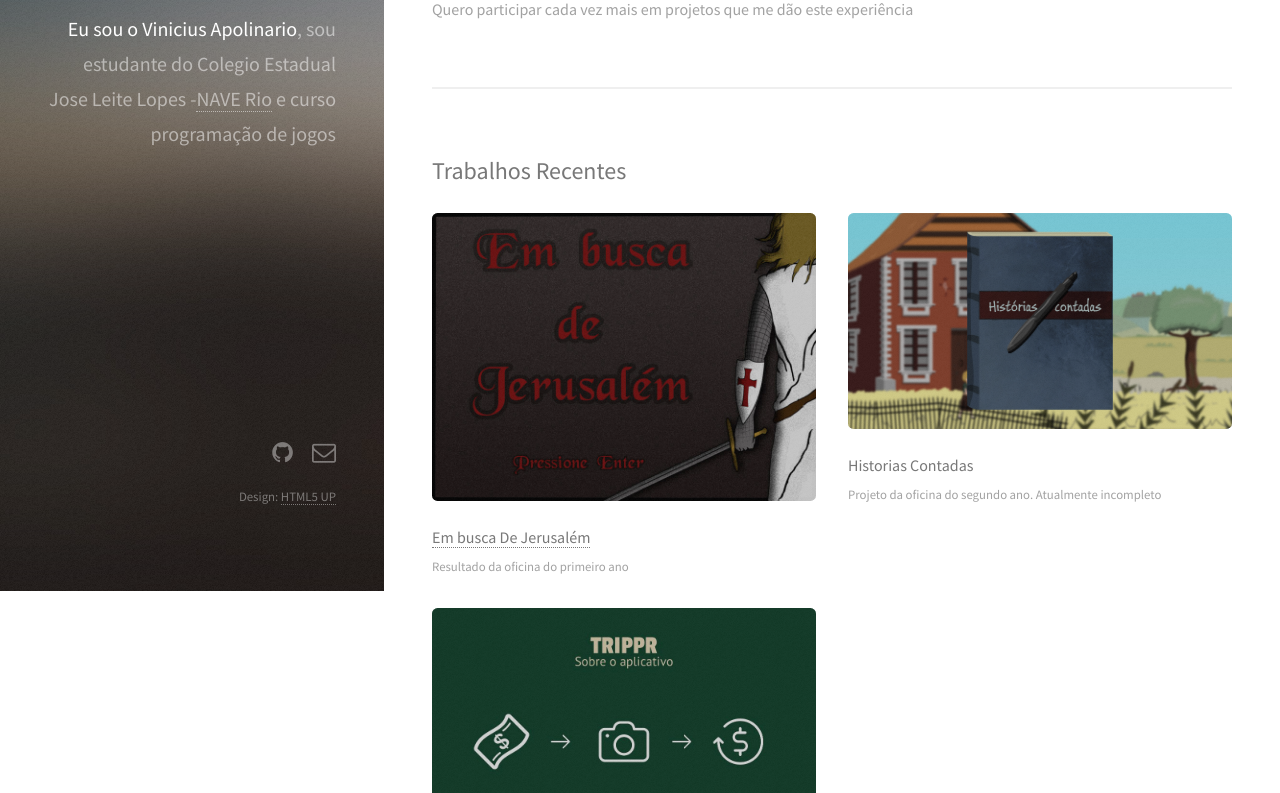
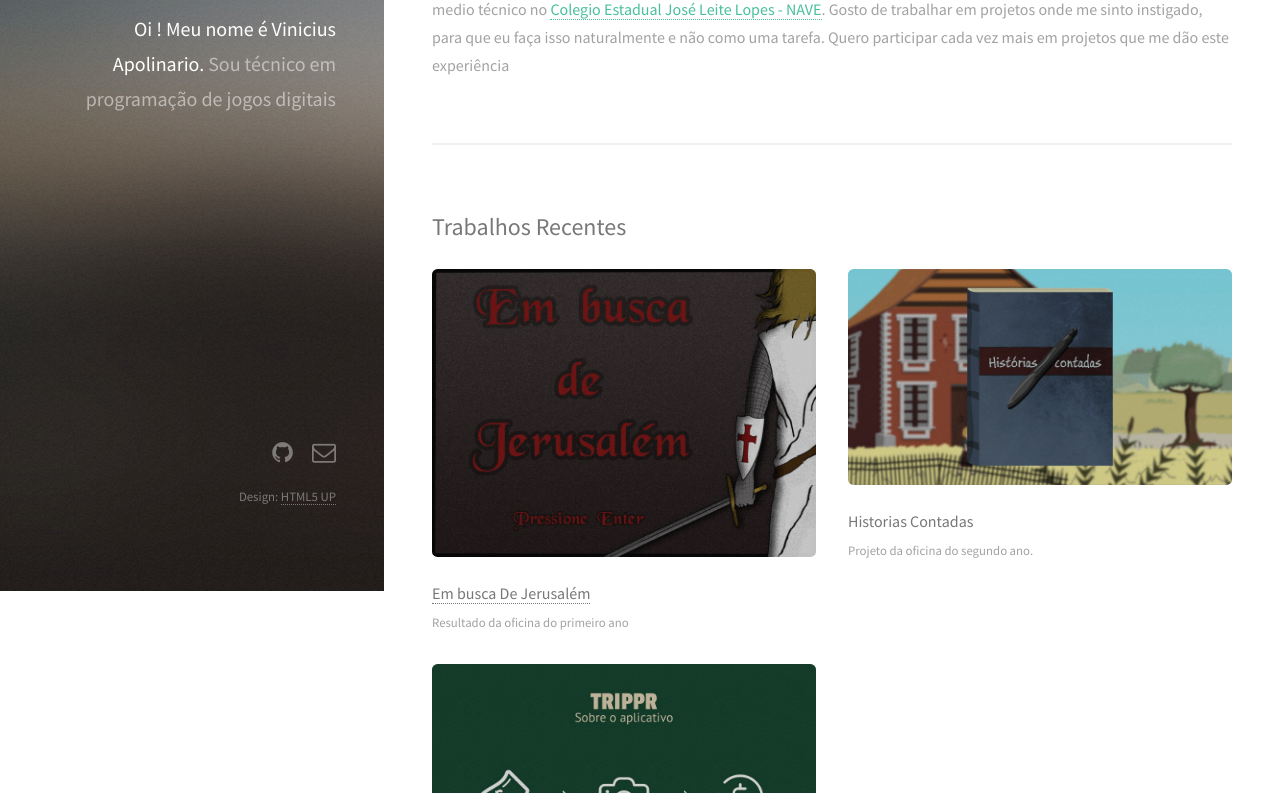
Before and after one commit to ViniciusApolinario/ViniciusApolinario.github.io, a plain HTML site: page index.html in a window 1280 px wide. Shown: the part 209-1002 px from the top of the page. Drawn offline with Linux system fonts and the light colour scheme.

Commit message:
Temporal Update
Improvements to my description

```diff
--- a/index.html
+++ b/index.html
@@ -17,10 +17,9 @@
 
 		<!-- Header -->
 			<header id="header">
-				<a href="#" class="image avatar"><img src="images/avatar.jpg" alt="" /></a>
-				<h1><strong>Eu sou o Vinicius Apolinario</strong>, sou estudante<br />
-				do Colegio Estadual Jose Leite Lopes -<a href="http://www.oifuturo.org.br/educacao/nave/" target="_blank">NAVE Rio</a><br />
-				e curso programação de jogos </h1>
+                <a href="#" class="image avatar"><img src="images/avatar.jpg" alt="" /></a>
+				<h1><strong>Oi ! Meu nome é Vinicius Apolinario.</strong> Sou técnico em programação de jogos digitais<br />
+ </h1>
 			</header>
 
 		<!-- Main -->
@@ -31,8 +30,8 @@
 						<header class="major">
 							<h2>Sobre mim</h2>
 						</header>
-						<p>Gosto de trabalhar em projetos onde me sinto instigado, para que eu faça isso naturalmente e
-Não como uma tarefa. Quero participar cada vez mais em projetos que me dão este
+						<p>Sou carioca , tenho 18 anos. Gosto muito de festas , viagens e principalmente jogos eletrônicos.
+Conclui meu ensino medio técnico no <a href="http://www.oifuturo.org.br/educacao/nave/">Colegio Estadual José Leite Lopes - NAVE</a>. Gosto de trabalhar em projetos onde me sinto instigado, para que eu faça isso naturalmente e não como uma tarefa. Quero participar cada vez mais em projetos que me dão este
 experiência</p>
 
 					</section>
@@ -49,7 +48,7 @@ experiência</p>
 							<article class="6u$ 12u$(xsmall) work-item">
 								<a href="images/thumbs/02.jpg" class="image fit thumb"><img src="images/fulls/02.jpg" alt="" /></a>
 								<h3>Historias Contadas</h3>
-								<p>Projeto da oficina do segundo ano. Atualmente incompleto</p>
+								<p>Projeto da oficina do segundo ano.</p>
 							</article>
 							<article class="6u 12u$(xsmall) work-item">
 								<a href="images/fulls/03.jpg" class="image fit thumb"><img src="images/thumbs/03.jpg" alt="" /></a>
```
